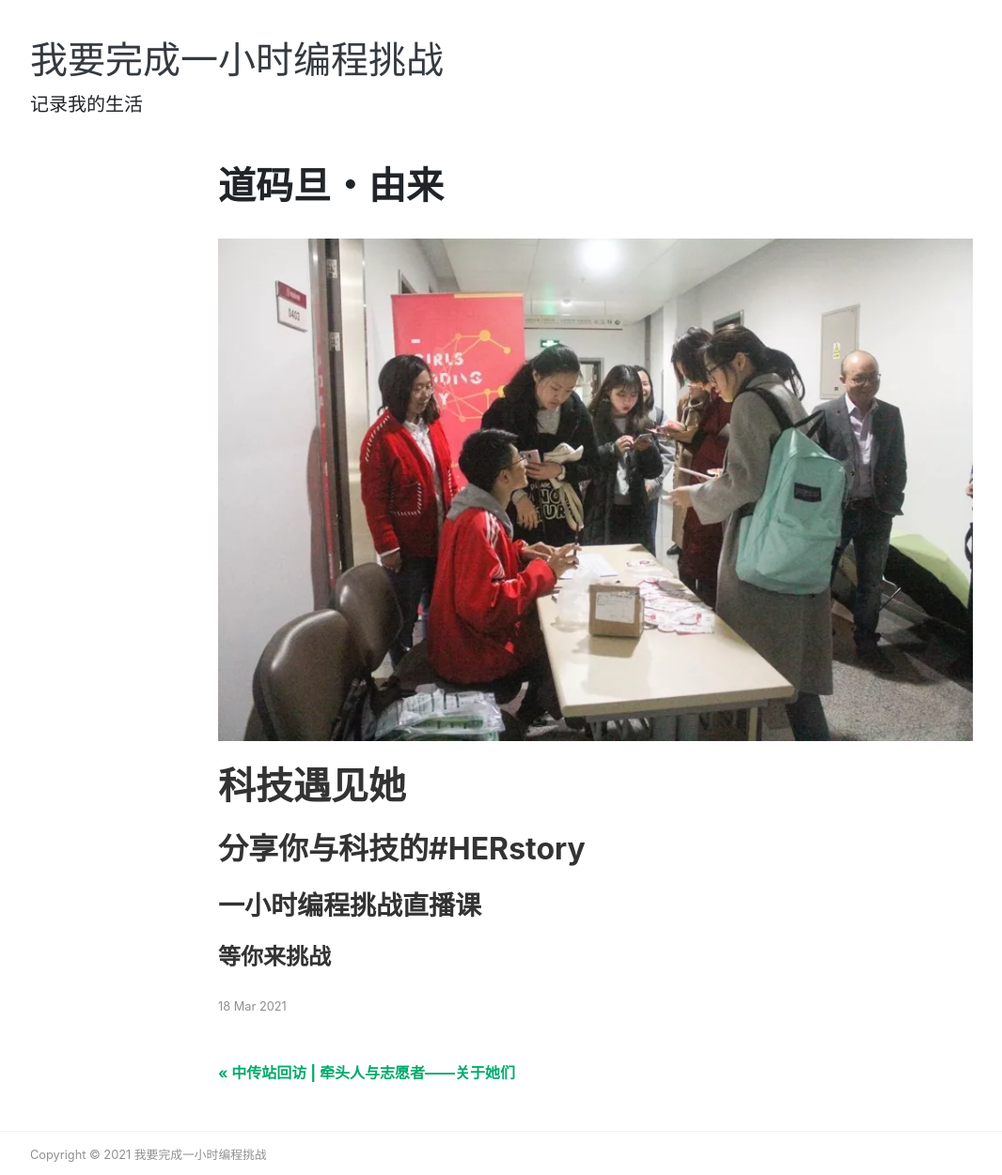
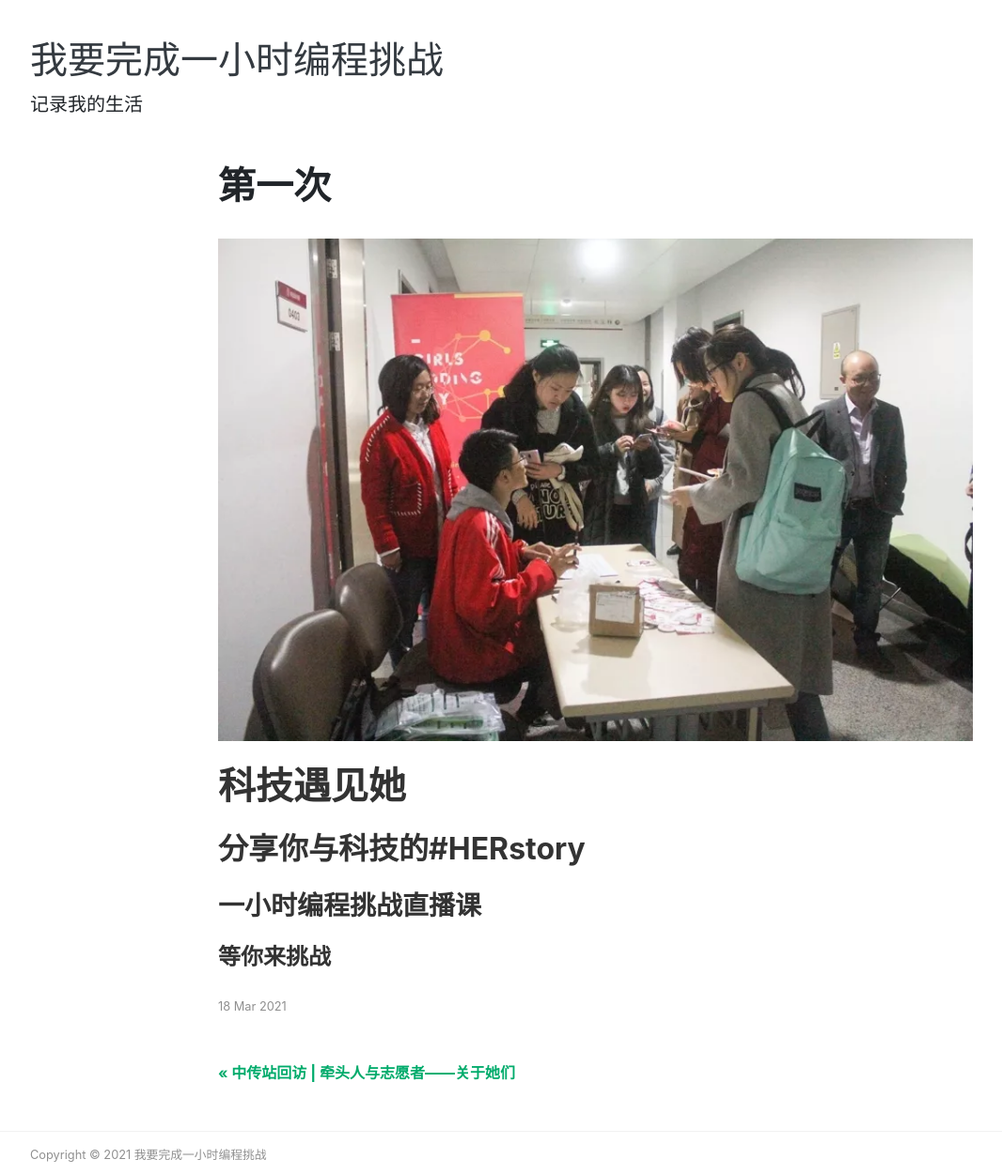
Before and after one commit to emilylsy/my-first-blog, a Jekyll site: the page built from _posts/2021-03-18-my-first-blog.md, in a window 1280 px wide. Shown: the whole page at 94% size, without its empty margins (53-1119 px from the left). Built offline with Jekyll 4.4.1, drawn with Linux system fonts in a browser that asks for light colours; nearby versions of some CDN libraries.

Commit message:
Update 2021-03-18-my-first-blog.md

```diff
--- a/_posts/2021-03-18-my-first-blog.md
+++ b/_posts/2021-03-18-my-first-blog.md
@@ -1,6 +1,6 @@
 ---
 layout: post
-title:  "道码旦・由来"
+title:  "第一次"
 image: assets/images/001.jpg
 featured: true
 ---
```
